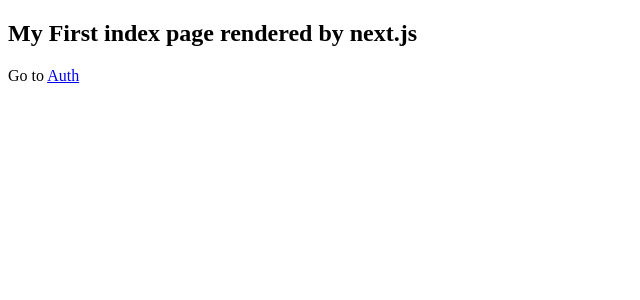
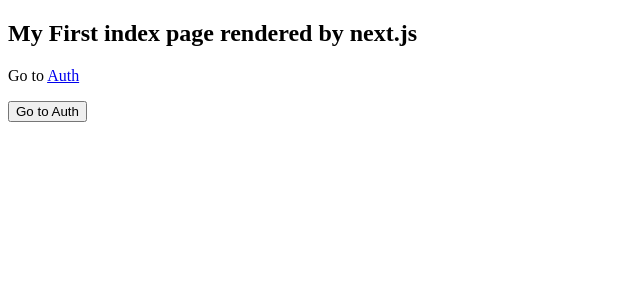
Before and after one commit to navneetgupta/trying_nextjs, a Next.js app: page / in a window 1280 px wide. Shown: the top 300 px of the page, without its empty margins (0-640 px from the left). Built offline with nearby package versions, Linux system fonts and the light colour scheme.

Commit message:
Lecture 421. Understanding the Basics

```diff
--- a/pages/index.js
+++ b/pages/index.js
@@ -1,5 +1,6 @@
 import React from "react";
 import Link from "next/link";
+import Router from "next/router";
 
 const IndexPage = () => (
   <div>
@@ -10,6 +11,7 @@
         <a>Auth</a>
       </Link>
     </p>
+    <button onClick={() => Router.push("/auth")}>Go to Auth</button>
   </div>
 );
 
```
